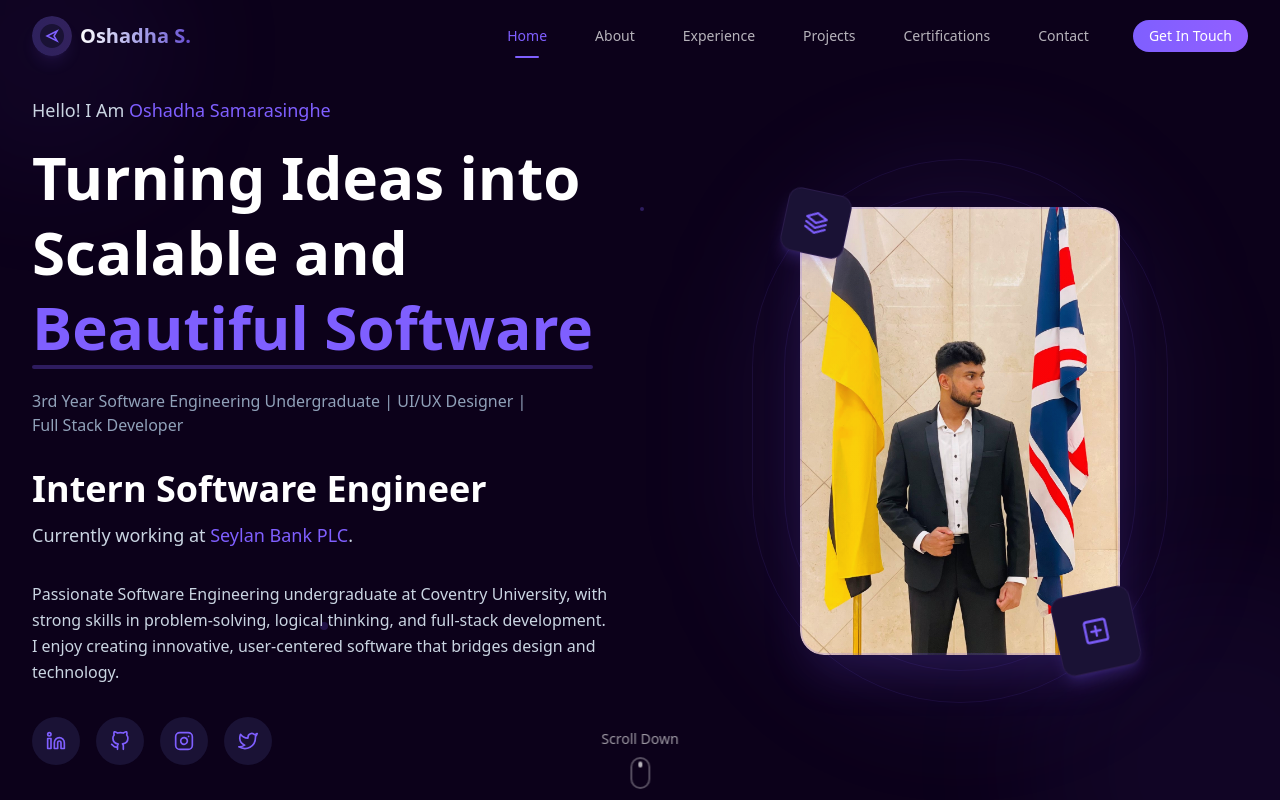
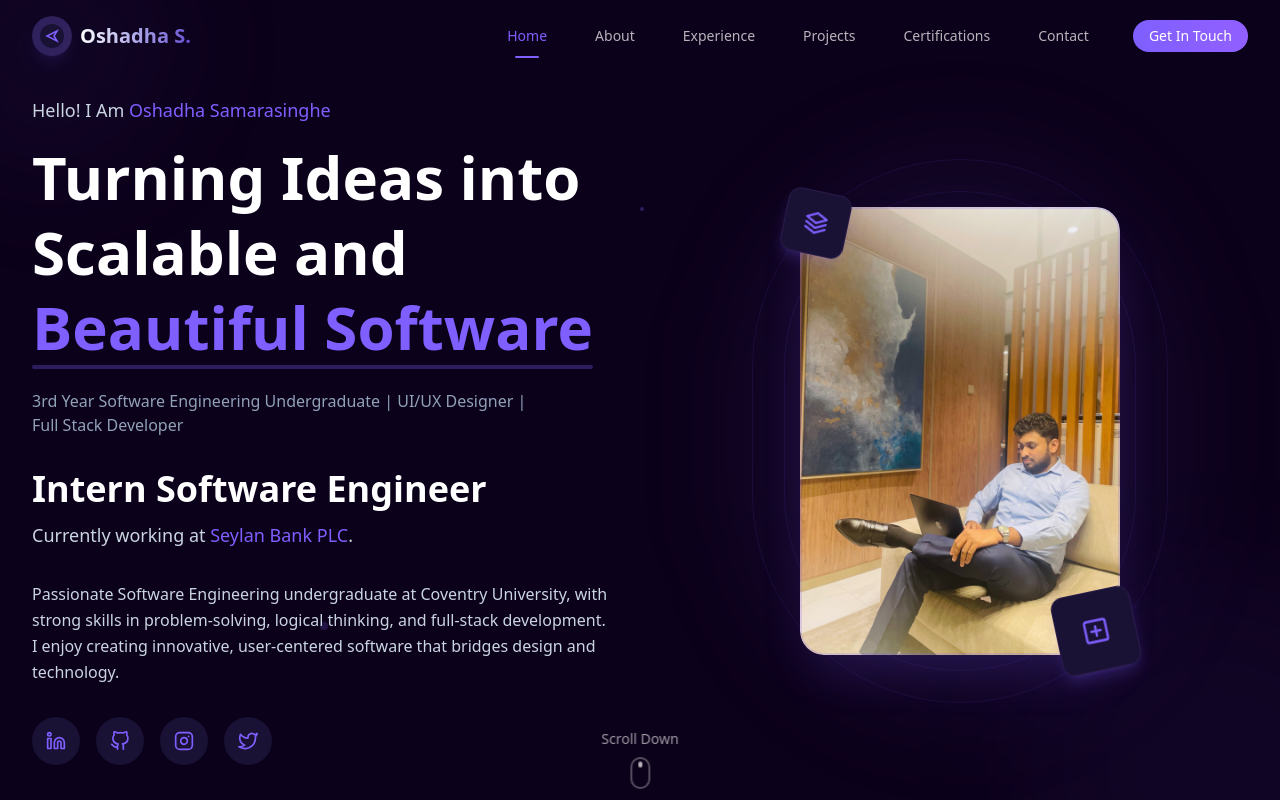
Before and after one commit to OKSamarasinghe/Oshadha_K_Portfolio, a React (Vite) app in the folder oshadha-k-portfolio/: page / in a window 1280 px wide. Shown: the top 800 px of the page. Built offline with nearby package versions, Linux system fonts and the light colour scheme.

Commit message:
dp update

```diff
--- a/oshadha-k-portfolio/src/components/Hero.jsx
+++ b/oshadha-k-portfolio/src/components/Hero.jsx
@@ -101,7 +101,7 @@ const Hero = () => {
                 <div className="relative w-72 h-96 sm:w-80 sm:h-[28rem] bg-gradient-to-br from-[#1A1235] to-[#2A1B4A] rounded-3xl shadow-2xl shadow-[#7F5FFF]/20 overflow-hidden">
                   <div className="absolute inset-0 bg-gradient-to-br from-[#7F5FFF]/10 to-transparent opacity-60 z-10"></div>
                   <img
-                    src="/Kk.JPG"
+                    src="/osh.jpg"
                     alt="Oshadha Samarasinghe"
                     className="w-full h-full object-cover object-center rounded-3xl hover:scale-105 transition-transform duration-700"
                   />
```
Also changed, not shown: oshadha-k-portfolio/public/osh.jpg (added).
